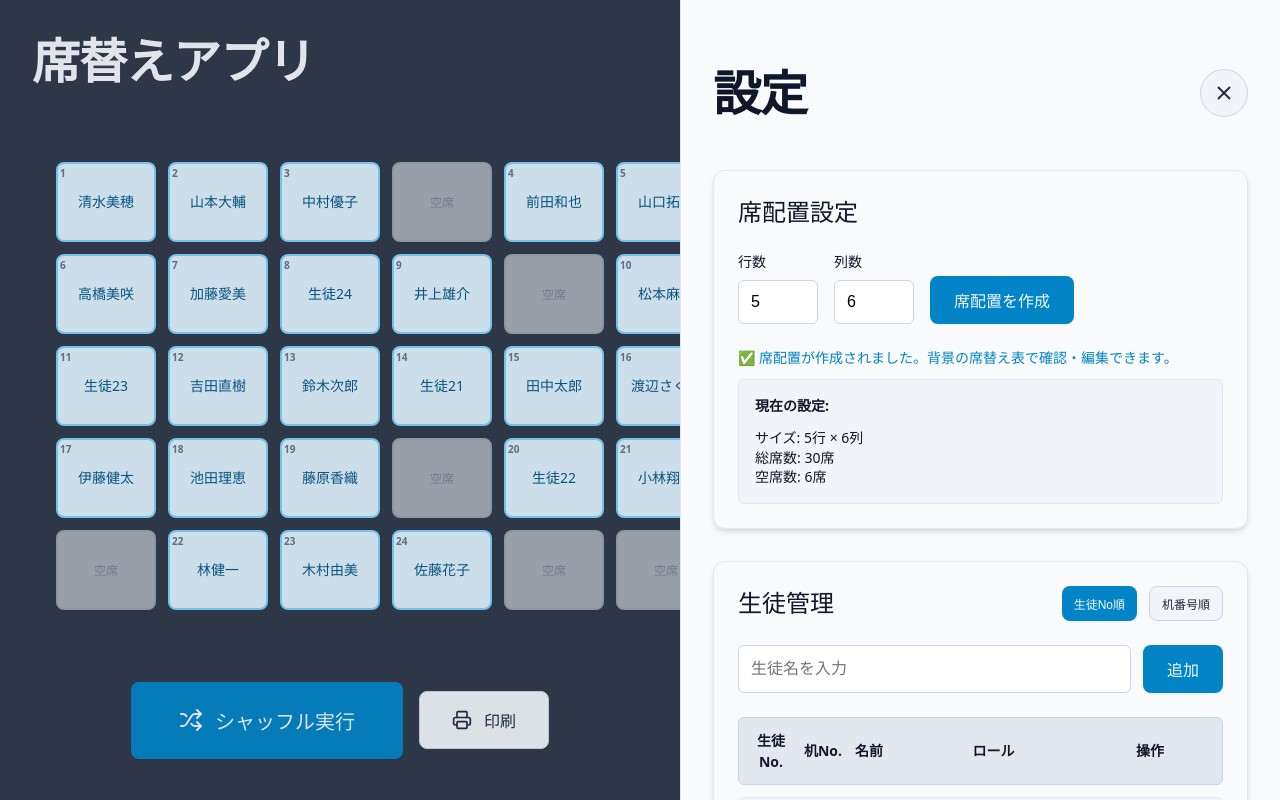
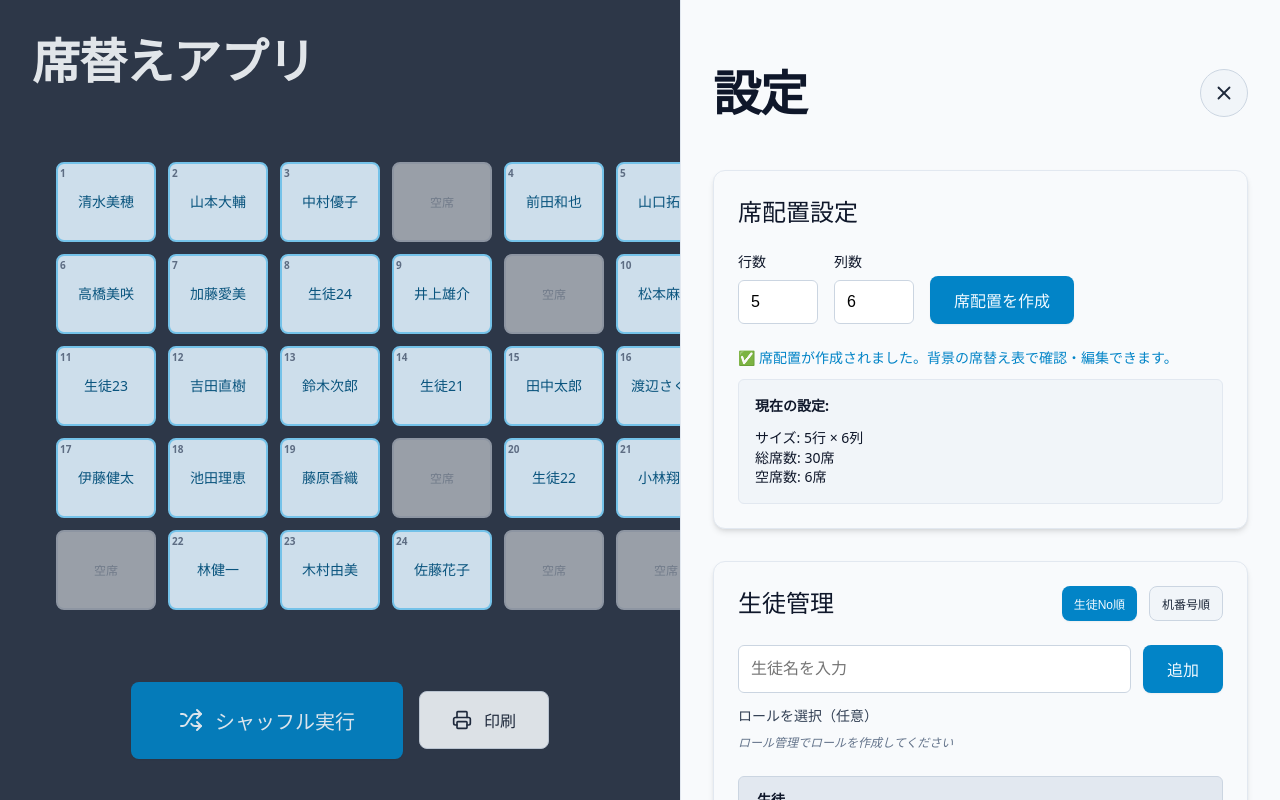
Before and after one commit to KeigoHarada/seat_shuffle, a React (Vite) app: page / in a window 1280 px wide. Both pictures are taken after a click on the button 1232 px from the left and 48 px from the top of the page. Built offline with nearby package versions, Linux system fonts and the light colour scheme.

Commit message:
fix: 生徒追加時にロールも同時に設定できるように変更

```diff
--- a/src/components/SeatGrid.tsx
+++ b/src/components/SeatGrid.tsx
@@ -39,6 +39,7 @@ export const SeatGrid: React.FC = () => {
     assignStudentNameToSeat,
     toggleSeatEmpty,
     assignGroupToSeat,
+    removeStudentFromSeat,
     initializeDefaultLayout
   } = useSeatStore();
 
@@ -184,7 +185,11 @@ export const SeatGrid: React.FC = () => {
 
   const handleNameSubmit = (seatId: string) => {
     if (editingName.trim()) {
+      // 名前が入力されている場合は生徒を割り当て
       assignStudentNameToSeat(seatId, editingName.trim());
+    } else {
+      // 名前が空の場合は席から生徒を削除
+      removeStudentFromSeat(seatId);
     }
     setEditingSeatId(null);
     setEditingName('');
@@ -422,6 +427,9 @@ export const SeatGrid: React.FC = () => {
                     // 名前を登録して次の席に移動
                     if (editingName.trim()) {
                       assignStudentNameToSeat(seat.id, editingName.trim());
+                    } else {
+                      // 名前が空の場合は席から生徒を削除
+                      removeStudentFromSeat(seat.id);
                     }
                     setEditingSeatId(null);
                     setEditingName('');
--- a/src/components/StudentManager.tsx
+++ b/src/components/StudentManager.tsx
@@ -30,6 +30,7 @@ const ROLE_ICONS = [
 export const StudentManager: React.FC = () => {
   const { students, addStudent, removeStudent, updateStudent, currentLayout, roles, assignRoleToStudent, removeRoleFromStudent } = useSeatStore();
   const [newStudentName, setNewStudentName] = useState('');
+  const [newStudentRoles, setNewStudentRoles] = useState<string[]>([]);
   const [editingId, setEditingId] = useState<string | null>(null);
   const [editingName, setEditingName] = useState('');
   const [sortBy, setSortBy] = useState<'studentNo' | 'seat'>('studentNo');
@@ -77,11 +78,20 @@ export const StudentManager: React.FC = () => {
         id: `student-${Date.now()}`,
         name: newStudentName.trim(),
         studentNumber: 0, // ストアで自動割り当てされる
-        roleIds: []
+        roleIds: newStudentRoles
       };
       addStudent(student);
       setNewStudentName('');
+      setNewStudentRoles([]);
     }
+  };
+
+  const handleNewStudentRoleToggle = (roleId: string) => {
+    setNewStudentRoles(prev =>
+      prev.includes(roleId)
+        ? prev.filter(id => id !== roleId)
+        : [...prev, roleId]
+    );
   };
 
   const handleEditStart = (student: Student) => {
@@ -141,7 +151,8 @@ export const StudentManager: React.FC = () => {
         </div>
       </div>
 
-      <div className="flex" style={{ marginBottom: 'var(--spacing-lg)', flexWrap: 'wrap', gap: 'var(--spacing-sm)' }}>
+      <div style={{ marginBottom: 'var(--spacing-lg)' }}>
+        <div className="flex" style={{ marginBottom: 'var(--spacing-sm)', flexWrap: 'wrap', gap: 'var(--spacing-sm)' }}>
           <input
             type="text"
             placeholder="生徒名を入力"
@@ -164,6 +175,47 @@ export const StudentManager: React.FC = () => {
           >
             追加
           </button>
+        </div>
+
+        {/* ロール選択 */}
+        <div style={{ marginBottom: 'var(--spacing-sm)' }}>
+          <div style={{ fontSize: '0.875rem', fontWeight: '500', marginBottom: 'var(--spacing-xs)', color: 'var(--color-secondary-700)' }}>
+            ロールを選択（任意）
+          </div>
+          {roles.length > 0 ? (
+            <div style={{ display: 'flex', flexWrap: 'wrap', gap: 'var(--spacing-xs)' }}>
+              {roles.map((role) => {
+                const iconData = ROLE_ICONS.find(icon => icon.id === role.icon);
+                const IconComponent = iconData?.component;
+                return (
+                  <button
+                    key={role.id}
+                    onClick={() => handleNewStudentRoleToggle(role.id)}
+                    style={{
+                      padding: 'var(--spacing-xs) var(--spacing-sm)',
+                      fontSize: '0.75rem',
+                      borderRadius: 'var(--radius-sm)',
+                      border: '1px solid var(--color-secondary-300)',
+                      backgroundColor: newStudentRoles.includes(role.id) ? 'var(--color-primary-100)' : 'transparent',
+                      color: newStudentRoles.includes(role.id) ? 'var(--color-primary-800)' : 'var(--color-secondary-600)',
+                      cursor: 'pointer',
+                      display: 'flex',
+                      alignItems: 'center',
+                      gap: '4px'
+                    }}
+                  >
+                    {IconComponent && <IconComponent size={12} />}
+                    {role.name}
+                  </button>
+                );
+              })}
+            </div>
+          ) : (
+            <p style={{ fontSize: '0.75rem', color: 'var(--color-secondary-500)', fontStyle: 'italic' }}>
+              ロール管理でロールを作成してください
+            </p>
+          )}
+        </div>
       </div>
 
       <div style={{ maxHeight: '300px', overflowY: 'auto' }}>
```
Lines whose indentation alone changed are shown as unchanged.
